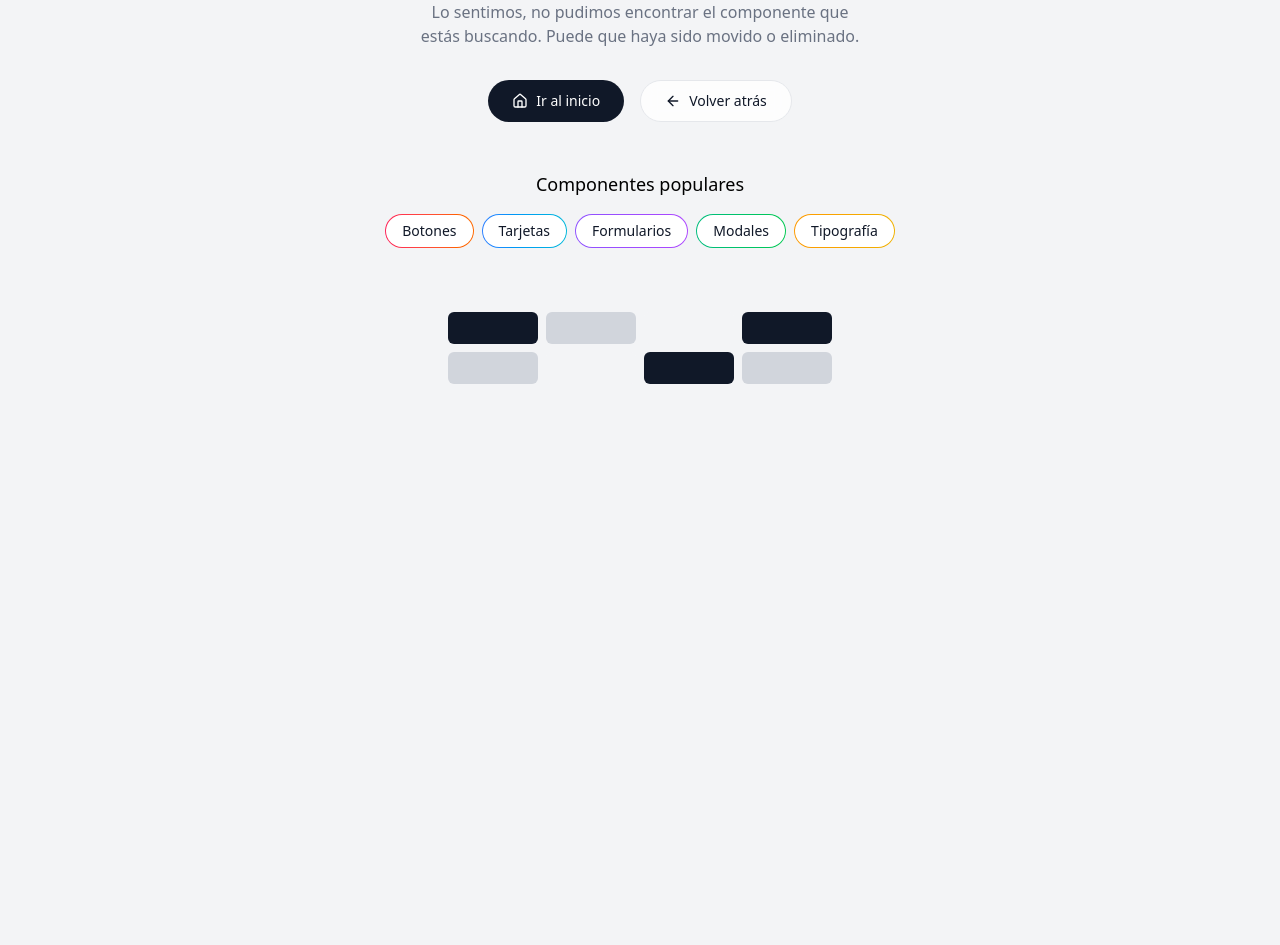
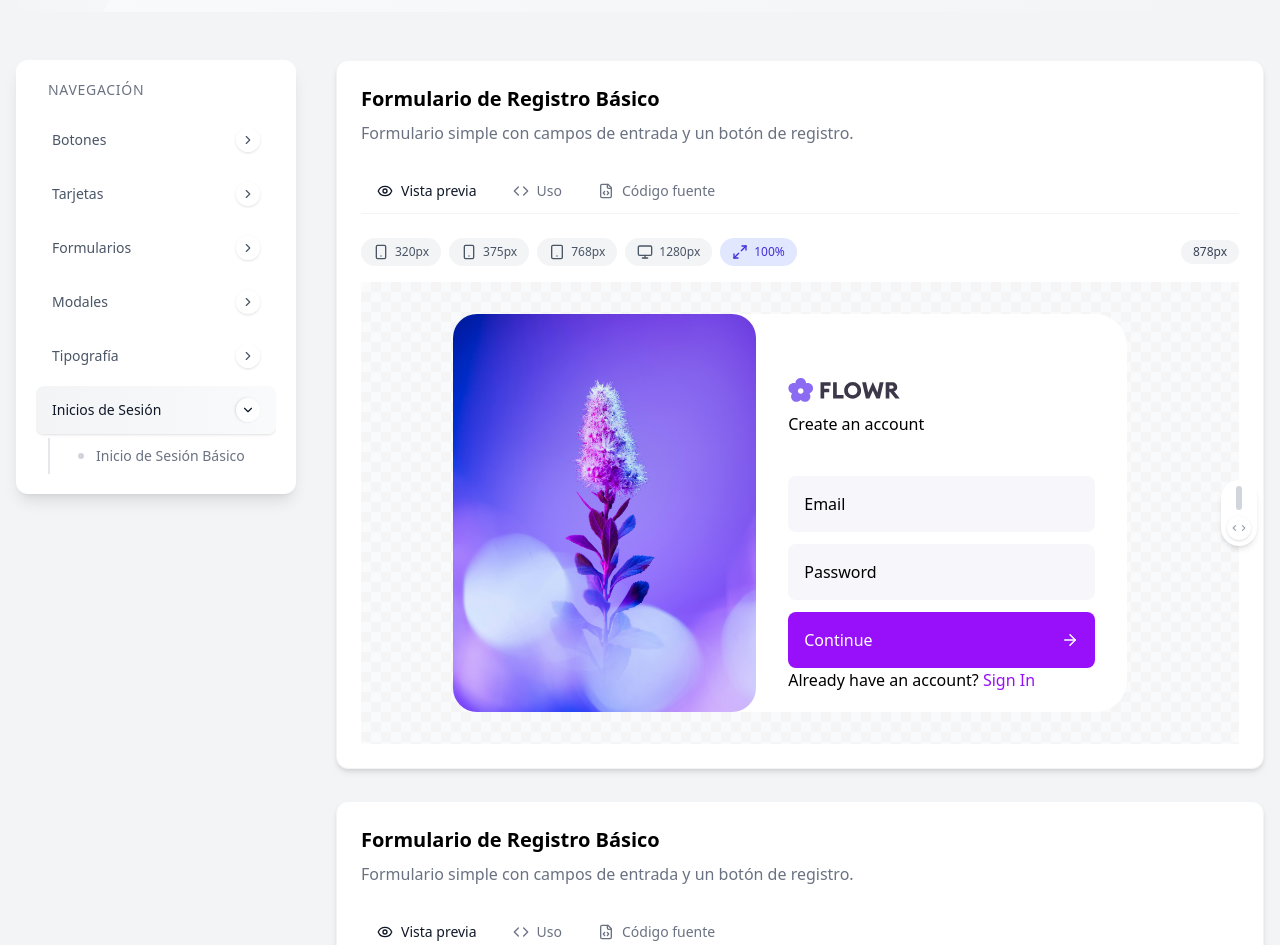
Before and after one commit to Andejecruher/tailwind-react-components, a React (Vite) app: page /inicios-de-sesion in a window 1280 px wide. Shown: the part 280-1225 px from the top of the page. Before the commit the page ends 800 px from the top, so only its background shows below. Built offline with nearby package versions, Linux system fonts and the light colour scheme.

Commit message:
feat: agregar componente de registro básico y soporte para inicios de sesión

```diff
--- /dev/null
+++ b/src/components/signup/signup-flower-basic.tsx
@@ -0,0 +1,35 @@
+import { ArrowRight } from "lucide-react"
+import FlowersImg from "@src/assets/images/flowers.png"
+import FlowersSvg from "@src/assets/logos/flowers.svg"
+
+
+export function SignUpFlowerBasic() {
+    return (
+        <div className="card bg-white rounded-4xl w-[85%] md:w-2/3 max-w-[800px] pr-0 md:p-4 flex items-center flex-row md:flex-col shadow-mega text-black">
+            <div className="image relative rounded-3xl overflow-hidden self-stretch w-[45%] md:w-full h-auto md:h-[280px]">
+                <img src={FlowersImg} className="absolute w-full h-full md:h-[180%] aspect-[2/1] object-cover" />
+            </div>
+            <div className="content flex flex-col md:justify-center items-start md:items-center text-left flex-[1_1_50%] pt-0 px-8 pb-5 md:pt-0 md:px-5 md:pb-5">
+                <img src={FlowersSvg} className="h-6 mt-16 md:mt-12 mb-2.5" />
+                <h2 className="font-normal text-base mt-0 mx-0 mb-10 text-muted">Create an account</h2>
+                <form className="form grid gap-3 w-full">
+                    <div className="textbox relative">
+                        <input className="transition-all duration-300 text-base px-4 py-0 w-full h-14 border-0 rounded-lg pt-2.5 bg-[#f6f6fb] outline-none shadow-[0_0_0_2px_t`ransparent] focus:shadow-[0_0_0_2px] peer ring-2 ring-transparent focus:ring-2 focus:ring-[var(--color-primary)]" type="text" required />
+                        <label className="transition duration-300 text-muted absolute top-1/2 left-4 transform translate-x-0 -translate-y-1/2 origin-left pointer-events-none peer-focus:scale-[0.700] peer-focus:-translate-y-[112%] peer-valid:scale-[0.725] peer-valid:-translate-y-[112%] peer-valid:text-gray-500">Email</label>
+                    </div>
+                    <div className="textbox relative">
+                        <input className="transition duration-300 text-base px-4 py-0 w-full h-14 border-0 rounded-lg pt-2.5 bg-[#f6f6fb] outline-none shadow-[0_0_0_2px_transparent] focus:shadow-[0_0_0_2px] peer ring-2 ring-transparent focus:ring-2 focus:ring-[var(--color-primary)]" type="password" required />
+                        <label className="transition duration-300 text-muted absolute top-1/2 left-4 transform translate-x-0 -translate-y-1/2 origin-left pointer-events-none peer-focus:scale-[0.700] peer-focus:-translate-y-[112%] peer-valid:scale-[0.725] peer-valid:-translate-y-[112%] peer-valid:text-gray-500">Password</label>
+                    </div>
+                    <button className="text-base px-4 py-0 w-full h-14 border-0 rounded-lg flex items-center justify-between bg-purple-600 text-white" type="submit">
+                        <p>Continue</p>
+                        <span className="material-symbols-outlined">
+                            <ArrowRight size={18} color="#fff" />
+                        </span>
+                    </button>
+                </form>
+                <p>Already have an account? <a className="text-purple-600">Sign In</a></p>
+            </div>
+        </div>
+    )
+}
--- a/src/components/ui/sidebar-nav.tsx
+++ b/src/components/ui/sidebar-nav.tsx
@@ -75,6 +75,15 @@ const componentCategories: ComponentCategory[] = [
             { title: "Encabezados", href: "/tipografia#encabezados" },
             { title: "Párrafos", href: "/tipografia#parrafos" },
             { title: "Listas", href: "/tipografia#listas" },
+        ],
+    },
+    {
+        title: "Inicios de Sesión",
+        href: "/inicios-de-sesion",
+        metaTitle: "Inicios de Sesión - Galería de Componentes",
+        description: "Descubre inicios de sesión estilizados y funcionales para tus aplicaciones.",
+        items: [
+            { title: "Inicio de Sesión Básico", href: "/inicios-de-sesion#signup-flower-basic" },
         ],
     },
 ]
--- a/src/pages/Home.tsx
+++ b/src/pages/Home.tsx
@@ -1,5 +1,5 @@
 import { Link } from "react-router-dom"
-import { ChevronRight, Layers, Layout, Square, Type, Code } from "lucide-react"
+import { ChevronRight, Layers, Layout, Square, Type, Code, ScanEye } from "lucide-react"
 
 export default function Home() {
     const categories = [
@@ -33,6 +33,12 @@ export default function Home() {
             icon: <Type className="h-6 w-6" />,
             href: "/tipografia",
         },
+        {
+            title: "Inicios de Sesión",
+            description: "Componentes para facilitar el inicio de sesión de usuarios.",
+            icon: <ScanEye className="h-6 w-6" />,
+            href: "/inicios-de-sesion",
+        }
     ]
 
     return (
--- /dev/null
+++ b/src/pages/Signup.tsx
@@ -0,0 +1,44 @@
+import { ComponentPreview } from "@src/components/ui/component-preview"
+
+// Importing the components for the cards
+import { SignUpFlowerBasic } from "@src/components/signup/signup-flower-basic"
+
+// Importing the code for component preview
+import SignUpFlowerBasicSource from "@src/components/signup/signup-flower-basic.tsx?raw"
+
+// import assets for the components
+
+
+export default function SignupPage() {
+    return (
+        <div className="grid gap-8">
+
+            {/* SignUp Flower Basic */}
+            <ComponentPreview
+                id="signup-flower-basic"
+                title="Formulario de Registro Básico"
+                description="Formulario simple con campos de entrada y un botón de registro."
+                component={
+                    <SignUpFlowerBasic />
+                }
+                componentName="SignUpFlowerBasic"
+                componentProps={{}}
+                sourceCode={SignUpFlowerBasicSource} // Pass the source code as a prop
+            />
+
+            {/* SignUp Flower Basic */}
+            <ComponentPreview
+                id="signup-flower-basic-2"
+                title="Formulario de Registro Básico"
+                description="Formulario simple con campos de entrada y un botón de registro."
+                component={
+                    <SignUpFlowerBasic />
+                }
+                componentName="SignUpFlowerBasic"
+                componentProps={{}}
+                sourceCode={SignUpFlowerBasicSource} // Pass the source code as a prop
+            />
+
+        </div>
+    )
+}
--- a/src/router/router.tsx
+++ b/src/router/router.tsx
@@ -11,6 +11,7 @@ import CardsPage from "@src/pages/Cards"
 import FormsPage from "@src/pages/Forms"
 import ModalsPage from "@src/pages/Modals"
 import TypographyPage from "@src/pages/Typography"
+import SignupPage from "@src/pages/Signup"
 
 const router = createBrowserRouter([
     {
@@ -30,6 +31,7 @@ const router = createBrowserRouter([
                     { path: "formularios", element: <FormsPage /> },
                     { path: "modales", element: <ModalsPage /> },
                     { path: "tipografia", element: <TypographyPage /> },
+                    { path: "inicios-de-sesion", element: <SignupPage /> },
                 ],
             },
         ],
--- a/src/styles/index.css
+++ b/src/styles/index.css
@@ -65,6 +65,10 @@
 
 @utility clamp-text-card {
   font-size: clamp(14px, 3.5vw, 16px);
+}
+
+@utility shadow-mega {
+  box-shadow: 0 580px 100px rgba(104, 101, 248, 0.1);
 }
 
 @keyframes float {
```
Also changed, not shown: src/assets/images/flowers.png (added), src/assets/logos/flowers.svg (added).
